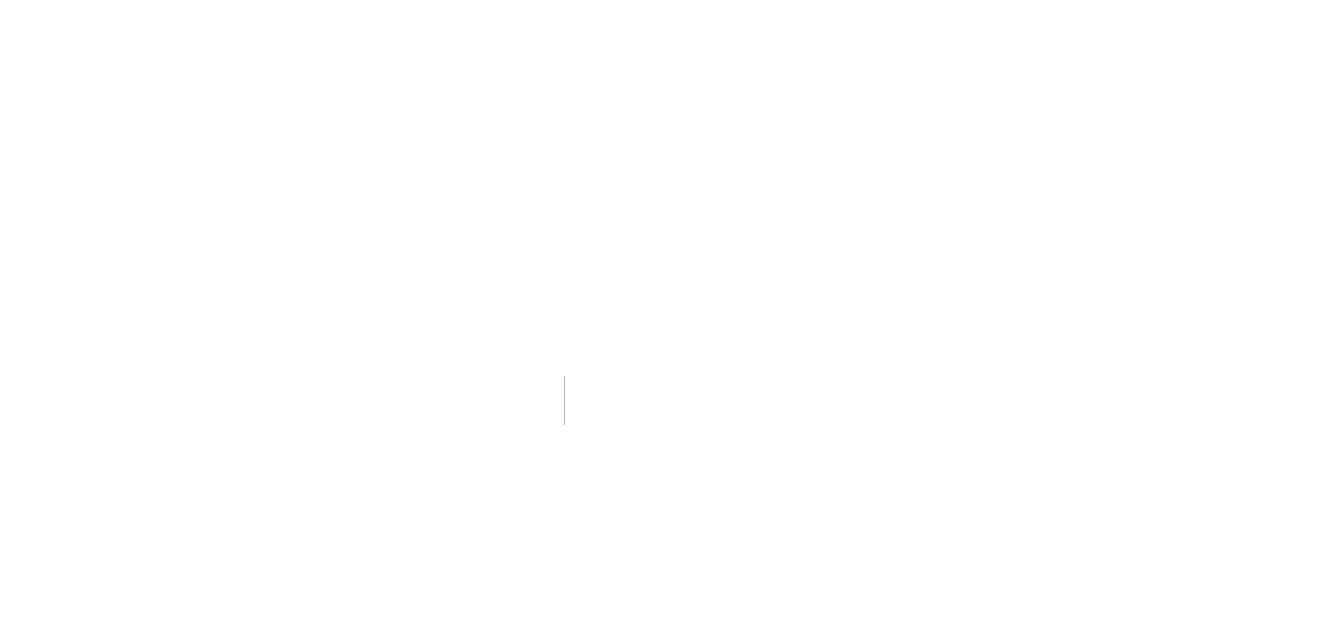
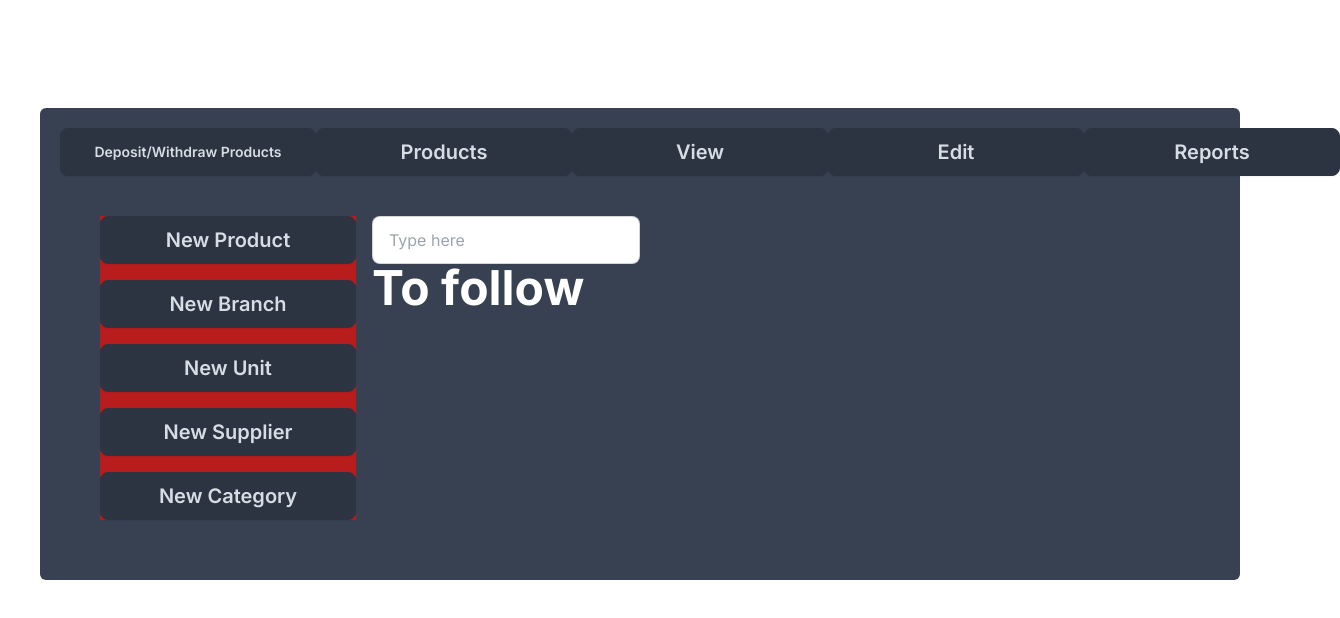
Before and after one commit to viverbungag/KSU-Inventory-Management-System, a Next.js app in the folder frontend/: page /View/ViewCategories in a window 1280 px wide. Before the commit this address had no page. Shown: the top 618 px of the page, 1340 px wide, since content can reach past the window. Built offline with nearby package versions, Linux system fonts and the light colour scheme.

Commit message:
added view section

```diff
--- /dev/null
+++ b/frontend/src/app/View/ViewCategories/page.tsx
@@ -0,0 +1,27 @@
+import Dashboard from "@/app/Components/Dashboard/Dashboard"
+
+const ViewCategories = () => {
+  return (
+   <>
+   <Dashboard header="New Branch">
+   <div className="flex m-5 p-5">
+              <div className="flex gap-4 bg-red-700 flex-col">
+              <button className="btn btn-wide btn-neutral text-xl">New Product</button>
+              <button className="btn btn-wide btn-neutral text-xl">New Branch</button>
+              <button className="btn btn-wide btn-neutral text-xl">New Unit</button>
+              <button className="btn btn-wide btn-neutral text-xl">New Supplier</button>
+              <button className="btn btn-wide btn-neutral text-xl">New Category</button>
+              </div>
+              <div className="mx-4">
+              <input type="text" placeholder="Type here" className="input input-bordered w-full max-w-xs" />
+              <div>
+                <h1>To follow</h1>
+              </div>
+              </div>
+            </div>
+   </Dashboard>
+   </>
+  )
+}
+
+export default ViewCategories
--- /dev/null
+++ b/frontend/src/app/View/ViewProducts/page.tsx
@@ -0,0 +1,27 @@
+import Dashboard from "@/app/Components/Dashboard/Dashboard"
+
+const ViewProducts = () => {
+  return (
+   <>
+   <Dashboard header="New Branch">
+   <div className="flex m-5 p-5">
+              <div className="flex gap-4 bg-red-700 flex-col">
+              <button className="btn btn-wide btn-neutral text-xl">New Product</button>
+              <button className="btn btn-wide btn-neutral text-xl">New Branch</button>
+              <button className="btn btn-wide btn-neutral text-xl">New Unit</button>
+              <button className="btn btn-wide btn-neutral text-xl">New Supplier</button>
+              <button className="btn btn-wide btn-neutral text-xl">New Category</button>
+              </div>
+              <div className="mx-4">
+              <input type="text" placeholder="Type here" className="input input-bordered w-full max-w-xs" />
+              <div>
+                <h1>To follow</h1>
+              </div>
+              </div>
+            </div>
+   </Dashboard>
+   </>
+  )
+}
+
+export default ViewProducts
--- /dev/null
+++ b/frontend/src/app/View/ViewSuppliers/page.tsx
@@ -0,0 +1,27 @@
+import Dashboard from "@/app/Components/Dashboard/Dashboard"
+
+const ViewSuppliers = () => {
+  return (
+   <>
+   <Dashboard header="New Branch">
+   <div className="flex m-5 p-5">
+              <div className="flex gap-4 bg-red-700 flex-col">
+              <button className="btn btn-wide btn-neutral text-xl">New Product</button>
+              <button className="btn btn-wide btn-neutral text-xl">New Branch</button>
+              <button className="btn btn-wide btn-neutral text-xl">New Unit</button>
+              <button className="btn btn-wide btn-neutral text-xl">New Supplier</button>
+              <button className="btn btn-wide btn-neutral text-xl">New Category</button>
+              </div>
+              <div className="mx-4">
+              <input type="text" placeholder="Type here" className="input input-bordered w-full max-w-xs" />
+              <div>
+                <h1>To follow</h1>
+              </div>
+              </div>
+            </div>
+   </Dashboard>
+   </>
+  )
+}
+
+export default ViewSuppliers
--- /dev/null
+++ b/frontend/src/app/View/ViewTransaction/page.tsx
@@ -0,0 +1,27 @@
+import Dashboard from "@/app/Components/Dashboard/Dashboard"
+
+const ViewTransactions = () => {
+  return (
+   <>
+   <Dashboard header="New Branch">
+   <div className="flex m-5 p-5">
+              <div className="flex gap-4 bg-red-700 flex-col">
+              <button className="btn btn-wide btn-neutral text-xl">New Product</button>
+              <button className="btn btn-wide btn-neutral text-xl">New Branch</button>
+              <button className="btn btn-wide btn-neutral text-xl">New Unit</button>
+              <button className="btn btn-wide btn-neutral text-xl">New Supplier</button>
+              <button className="btn btn-wide btn-neutral text-xl">New Category</button>
+              </div>
+              <div className="mx-4">
+              <input type="text" placeholder="Type here" className="input input-bordered w-full max-w-xs" />
+              <div>
+                <h1>To follow</h1>
+              </div>
+              </div>
+            </div>
+   </Dashboard>
+   </>
+  )
+}
+
+export default ViewTransactions
```
Also changed, not shown: frontend/src/app/View/ViewUnit/page.tsx (added).
